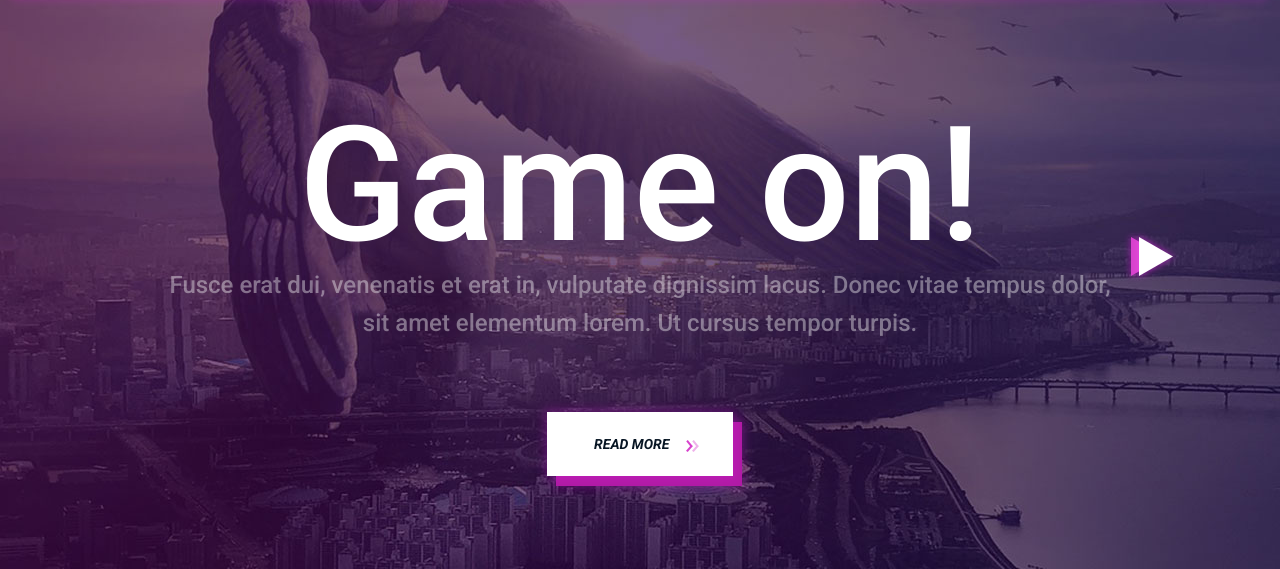
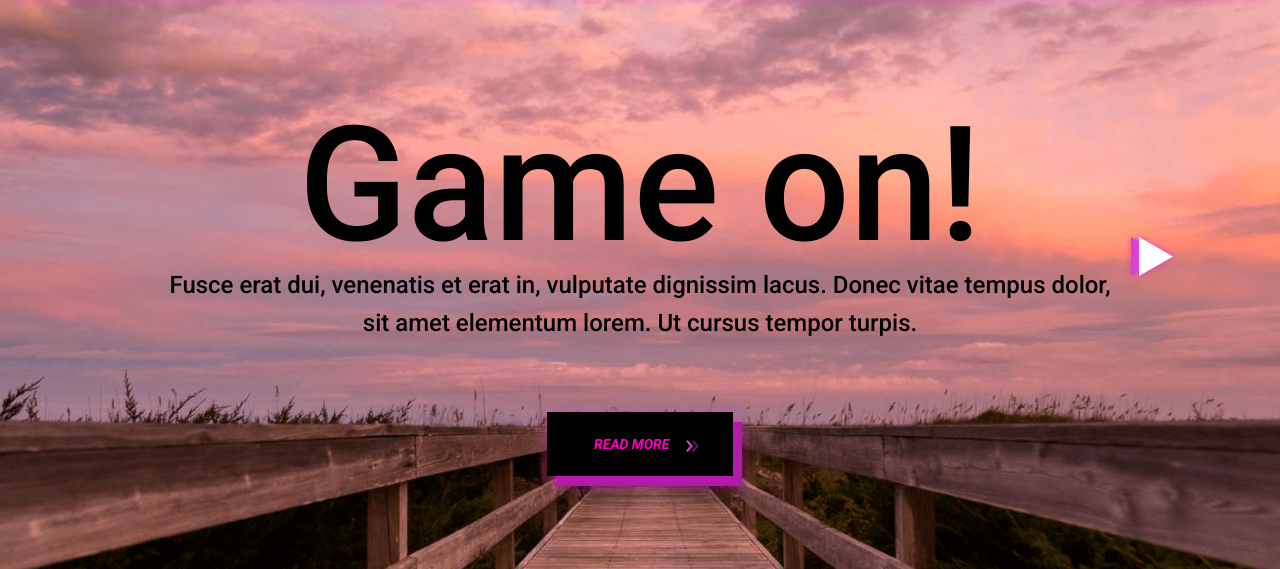
Before and after one commit to Nachoidev2/Hard-Level-Web, a plain HTML site: page index.html in a window 1280 px wide. Shown: the part 231-800 px from the top of the page. Drawn offline with Linux system fonts and the light colour scheme.

Commit message:
diseño del nene

```diff
--- a/css/style.css
+++ b/css/style.css
@@ -159,11 +159,11 @@ ol {
 	padding: 24px 30px;
 	border-radius: 0;
 	text-transform: uppercase;
-	color: #081624;
+	color: #ff00bf;
 	line-height: normal;
 	cursor: pointer;
 	text-align: center;
-	background: #fff;
+	background: #e484ec;
 	position: relative;
 	z-index: 1;
 }
@@ -192,7 +192,7 @@ ol {
 .site-btn:before {
 	left: 0;
 	top: 0;
-	background: #fff;
+	background: #000000;
 	z-index: -1;
 }
 
@@ -519,7 +519,7 @@ ol {
 
 .hero-item h2 {
 	font-size: 160px;
-	color: #fff;
+	color: #000000;
 	font-weight: 500;
 	line-height: 1;
 	position: relative;
@@ -529,7 +529,7 @@ ol {
 
 .hero-item p {
 	font-size: 24px;
-	color: rgba(255, 255, 255, 0.4);
+	color: rgb(0, 0, 0);
 	font-weight: 500;
 	opacity: 0.39;
 	margin-bottom: 70px;
--- a/index.html
+++ b/index.html
@@ -70,7 +70,7 @@
 	<!-- Hero section -->
 	<section class="hero-section overflow-hidden">
 		<div class="hero-slider owl-carousel">
-			<div class="hero-item set-bg d-flex align-items-center justify-content-center text-center" data-setbg="img/slider-bg-1.jpg">
+			<div class="hero-item set-bg d-flex align-items-center justify-content-center text-center" data-setbg="img/fondo-N1.png">
 				<div class="container">
 					<h2>Game on!</h2>
 					<p>Fusce erat dui, venenatis et erat in, vulputate dignissim lacus. Donec vitae tempus dolor,<br>sit amet elementum lorem. Ut cursus tempor turpis.</p>
```
Also changed, not shown: img/fondo-N1.png (added).
